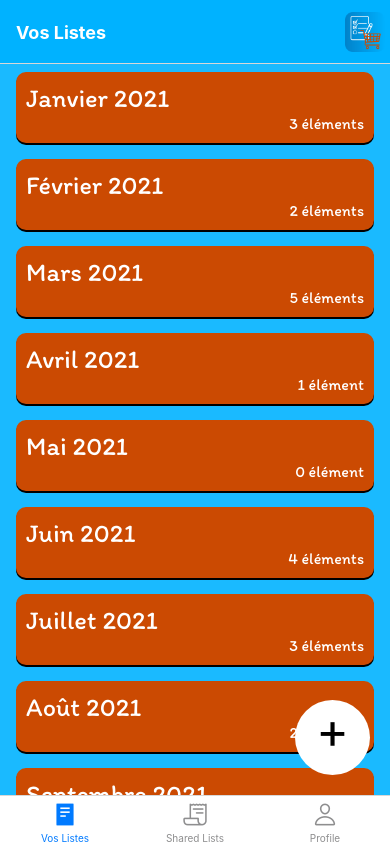
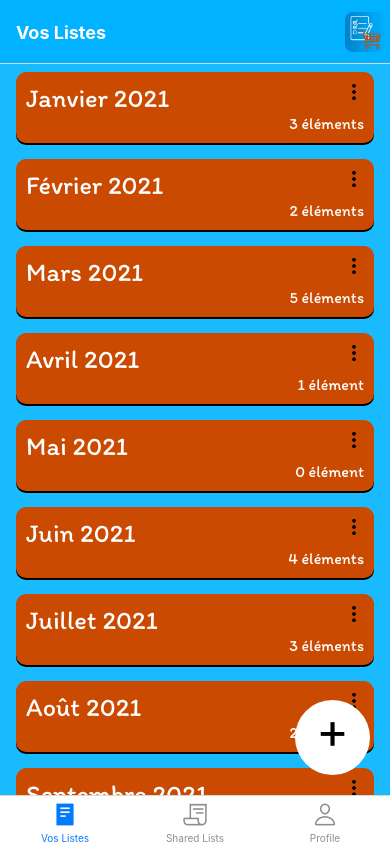
Before and after one commit to Damienvaiton/CaddieCollab, a React Native app: screen /Home in a window 390 px wide. Built offline with nearby package versions, Linux system fonts and the light colour scheme.

Commit message:
small change to match the model

```diff
--- a/navigations/pagesfirst/HomeScreen.tsx
+++ b/navigations/pagesfirst/HomeScreen.tsx
@@ -81,12 +81,24 @@ export default function HomeScreen({
 								`Ouverture de la liste ${list.name} dont l'id est ${list.id}`
 							);
 						}}
-						onLongPress={() => {
+					>
+						<View
+							style={{
+								flex: 1,
+								flexDirection: "row",
+								justifyContent: "space-between",
+							}}
+						>
+							<Text style={styles.textItemPrimary}>{list.name}</Text>
+							<TouchableOpacity
+								key={list.id}
+								onPress={() => {
 									Alert.alert("Que voulez-vous faire ?", "", [
 										{
 											text: "Annuler",
 											style: "cancel",
-									onPress: () => console.log("Annulation de la suppression"),
+											onPress: () =>
+												console.log("Annulation de la suppression"),
 										},
 										{
 											text: "Supprimer",
@@ -103,7 +115,12 @@ export default function HomeScreen({
 									]);
 								}}
 							>
-						<Text style={styles.textItemPrimary}>{list.name}</Text>
+								<Image
+									source={require("../../assets/tp.webp")}
+									style={{ width: 20, height: 20 }}
+								/>
+							</TouchableOpacity>
+						</View>
 						<View
 							style={{
 								alignItems: "flex-end",
```
Also changed, not shown: assets/tp.webp (added), 1 other file (tests, documents, lock files or other folders). Lines whose indentation alone changed are shown as unchanged.
